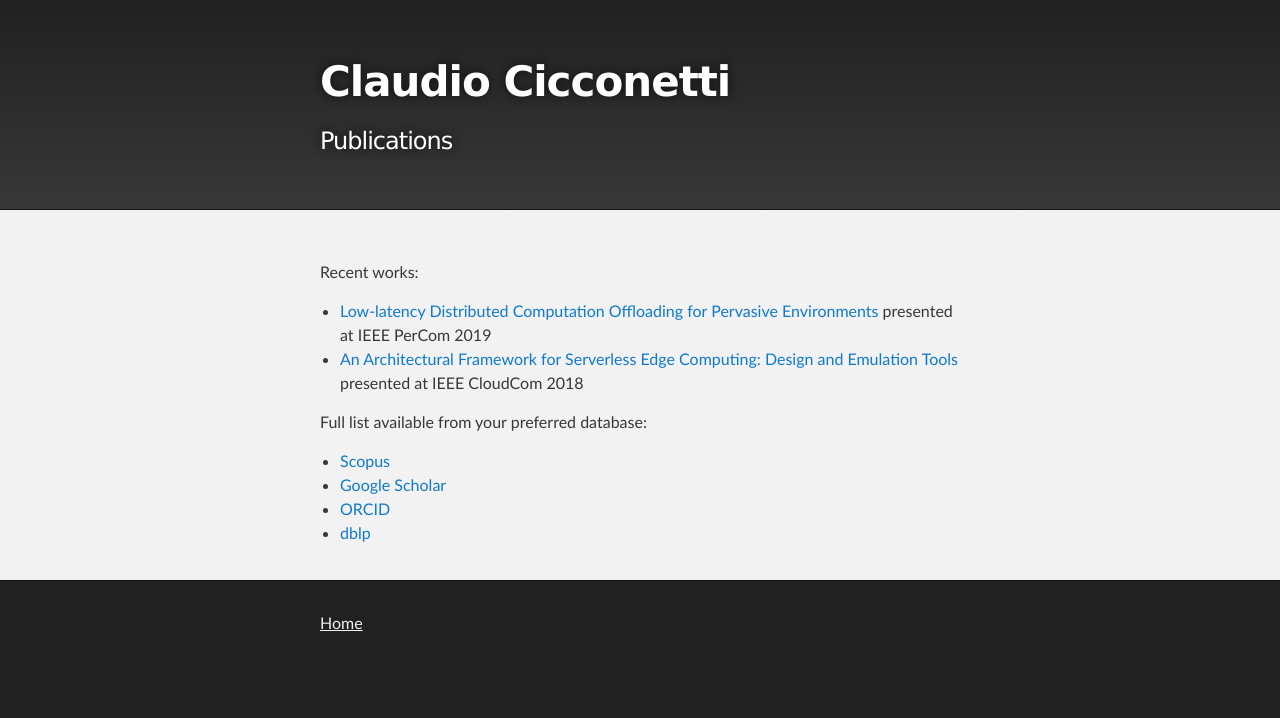
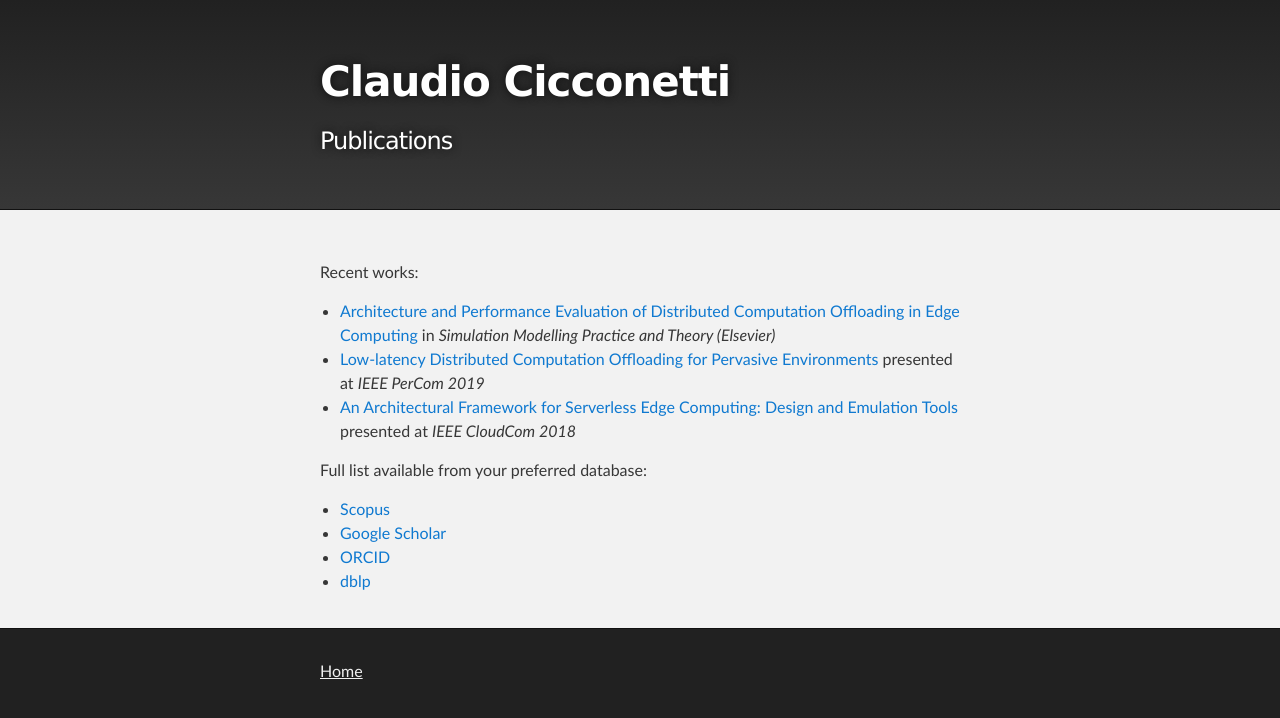
Before and after one commit to ccicconetti/ccicconetti.github.io, a Jekyll site: the page built from publications.md, in a window 1280 px wide. Shown: the top 718 px of the page. Built offline with Jekyll 4.4.1, drawn with Linux system fonts in a browser that asks for light colours.

Commit message:
Add SIMPAT publication

```diff
--- a/publications.md
+++ b/publications.md
@@ -5,8 +5,9 @@ layout: page
 
 Recent works:
 
-- [Low-latency Distributed Computation Offloading for Pervasive Environments](percom2019.md) presented at IEEE PerCom 2019
-- [An Architectural Framework for Serverless Edge Computing: Design and Emulation Tools](cloudcom2018.md) presented at IEEE CloudCom 2018
+- [Architecture and Performance Evaluation of Distributed Computation Offloading in Edge Computing](simpat.md) in _Simulation Modelling Practice and Theory (Elsevier)_
+- [Low-latency Distributed Computation Offloading for Pervasive Environments](percom2019.md) presented at _IEEE PerCom 2019_
+- [An Architectural Framework for Serverless Edge Computing: Design and Emulation Tools](cloudcom2018.md) presented at _IEEE CloudCom 2018_
 
 Full list available from your preferred database:
 
```
Also changed, not shown: index.md (+1 -0 lines), simpat.md (added, +54 -0 lines), pictures/simpat-sim.png (added).
